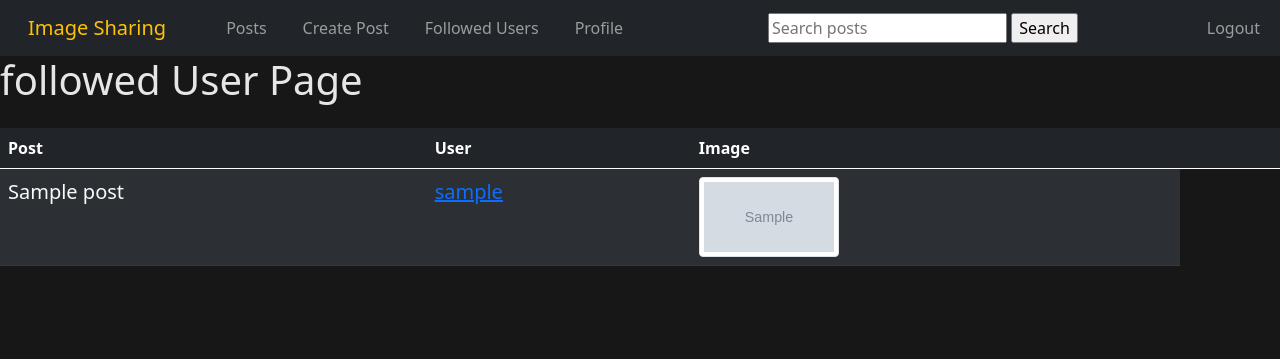
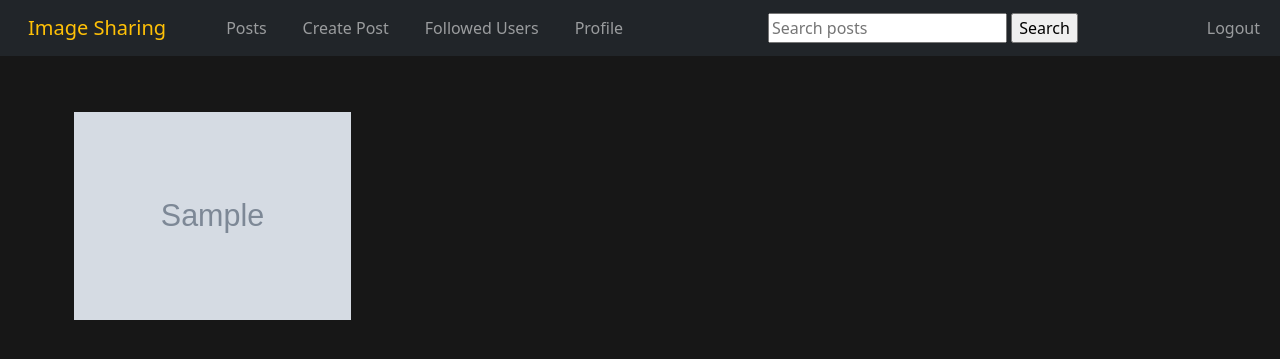
Before and after one commit to adagun/ImageSharingProject, a Django app: page /followed_user_page/ in a window 1280 px wide. Shown: the top 359 px of the page. Run offline with Django 3.2, Linux system fonts and the light colour scheme; a user stored in the database is signed in; tables that the repository leaves empty hold one stand-in row (values such as "Sample post"); grey boxes marked "Sample" are stand-in pictures.

Commit message:
styled grid in folled_users_page

```diff
--- a/sharingapp/static/styles.css
+++ b/sharingapp/static/styles.css
@@ -34,3 +34,13 @@ body{
 .btn:focus{
   box-shadow: none;
 }
+
+.row > div {
+      padding: 0 4px !important;
+}
+
+img {
+    margin-top: 8px;
+    vertical-align: middle;
+
+}
--- a/sharingapp/templates/followed_user_page.html
+++ b/sharingapp/templates/followed_user_page.html
@@ -2,31 +2,32 @@
 
 {% block content %}
 
-<h1>followed User Page</h1>
-<table class="table table-dark table-striped mt-4">
-{% for f in followed %}
 
+ <div class="container">
+    <div class="row mt-5">
+        <div class="col-lg-3 col-md-3 col-sm-6 col-xs-6 ">
+            {% for post1 in posts1 %}
+                {% if post1.image %} <a href="{% url 'post' post1.id%}"><img src="{{post1.image.url}}" alt="default.jpg" class="img-fluid "></a> {% endif %}
+            {% endfor %}
+        </div>
 
-            {% if forloop.first %}
-                <thead>
-                <tr>
-                    <th class="col-4">Post</th>
-                    <th>User</th>
-                    <th>Image</th>
-                    <th></th>
-                    <th></th>
-                </thead>
-                {%endif%}
-        {% for post in f.followed_user.post_set.all %}
-                </tr>
-                 <td class="lead text-light">{{post.title}}</td>
-                 <td class="lead text-light"><a href="{% url 'userPage' post.user.id %}">{{post.user}}</a></td>
-                 <td> {% if post.image %} <a href="{% url 'post' post.id%}"><img style="width: 140px; height: 80px" src="{{post.image.url}}" alt="default.jpg" class="img-thumbnail"></a> {% endif %}</td>
+        <div class="col-lg-3 col-md-3 col-sm-6 col-xs-6">
+            {% for post2 in posts2 %}
+                {% if post2.image %} <a href="{% url 'post' post2.id%}"><img src="{{post2.image.url}}" alt="default.jpg" class="img-fluid"></a> {% endif %}
+            {% endfor %}
+        </div>
 
-        {% endfor %}
-
-
-{% endfor %}
-</table>
+        <div class="col-lg-3 col-md-3 col-sm-6 col-xs-6 ">
+            {% for post3 in posts3 %}
+                {% if post3.image %} <a href="{% url 'post' post3.id%}"><img src="{{post3.image.url}}" alt="default.jpg" class="img-fluid"></a> {% endif %}
+            {% endfor %}
+        </div>
+        <div class="col-lg-3 col-md-3 col-sm-6 col-xs-6">
+            {% for post4 in posts4 %}
+                {% if post4.image %} <a href="{% url 'post' post4.id%}"><img src="{{post4.image.url}}" alt="default.jpg" class="img-fluid"></a> {% endif %}
+            {% endfor %}
+        </div>
+    </div>
+</div>
 
 {% endblock content %}
--- a/sharingapp/views.py
+++ b/sharingapp/views.py
@@ -13,6 +13,7 @@ from .forms import PostForm
 from django.views.generic.list import ListView
 from django.contrib.auth.mixins import LoginRequiredMixin
 
+from collections import defaultdict
 
 # Create your views here.
 
@@ -175,7 +176,35 @@ def deleteFollowUser(request, Id):
 
 def followedUserPage(request):
     followed = UserFollow.objects.filter(user=request.user)
-    return render(request, "followed_user_page.html", {"followed": followed})
+    n = 1
+    posts1=[]
+    posts2=[]
+    posts3=[]
+    posts4=[]
+    for f in followed:
+        postsObj = Post.objects.filter(user = f.followed_user).order_by('-uploaded')
+        for p in postsObj:
+            if n == 1 :
+                posts1.append(p)
+                n = n + 1
+            elif n == 2 :
+                posts2.append(p)
+                n = n + 1
+            elif n == 3 :
+                posts3.append(p)
+                n = n + 1
+            else:
+                posts4.append(p)
+                n = 1
+
+    context = {
+        "posts1":posts1,
+        "posts2":posts2,
+        "posts3":posts3,
+        "posts4":posts4,
+
+        }
+    return render(request, "followed_user_page.html", context)
 
 
 def unsavePost(request, Id):
```
